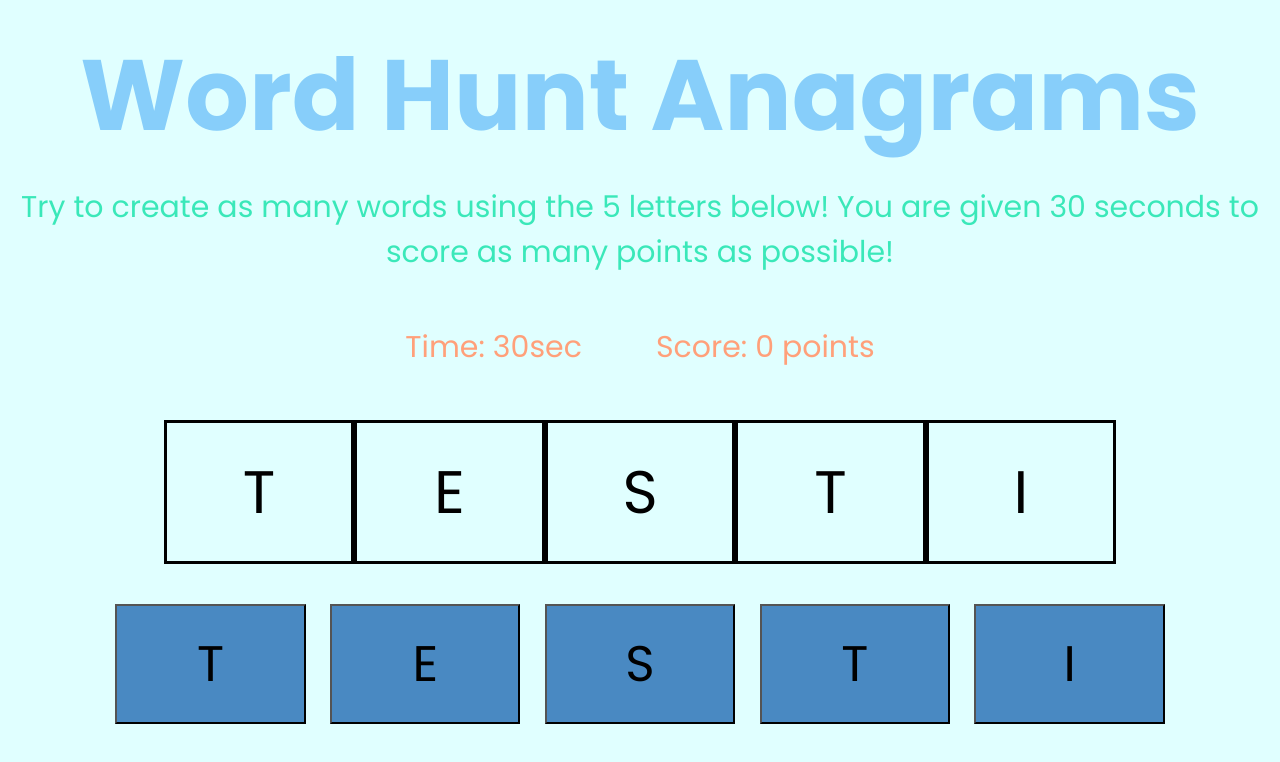
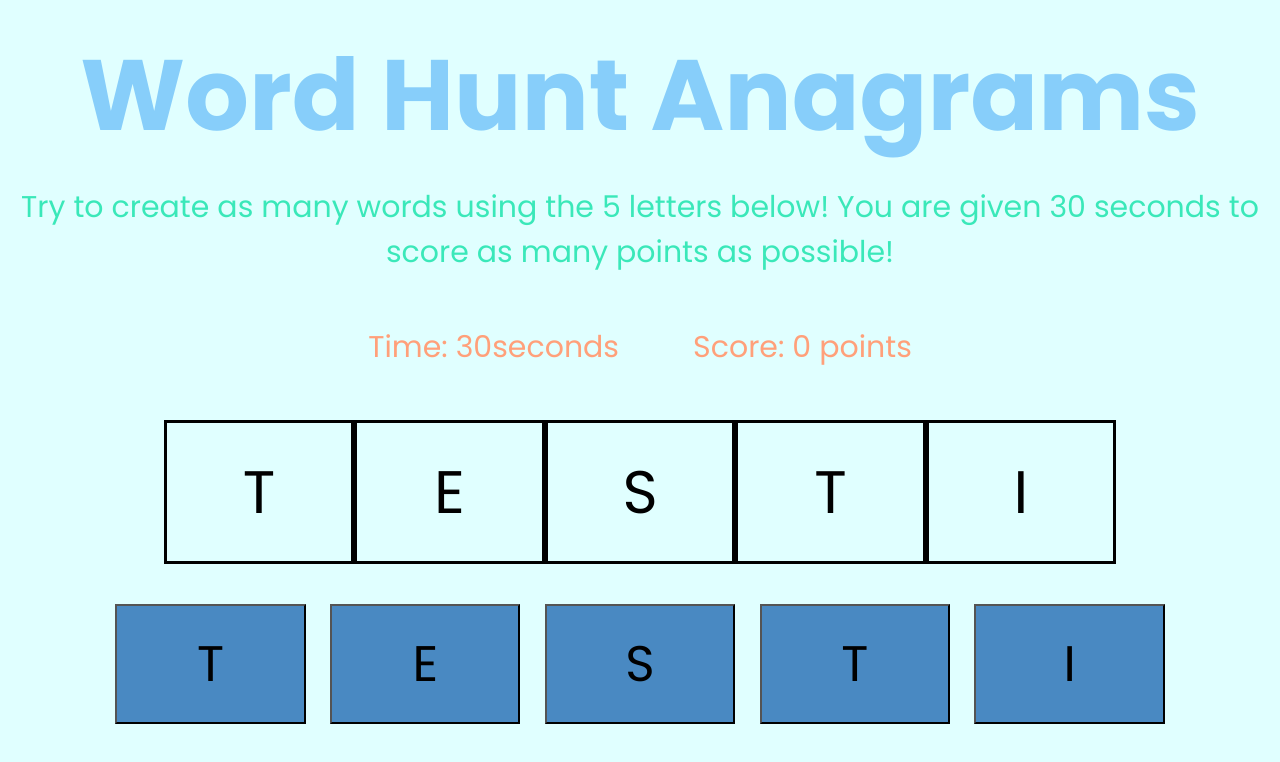
Before and after one commit to Tyanspops/FebServerProj, a website: page public/index.html in a window 1280 px wide. Drawn offline with Linux system fonts and the light colour scheme; files whose address does not match are found by name.

Commit message:
Update index.html

```diff
--- a/public/index.html
+++ b/public/index.html
@@ -10,7 +10,7 @@
         <br>
         <p id = "data">
             <span id = "timer">
-                Time: 30sec
+                Time: 30seconds
             </span>
             &nbsp;&nbsp;&nbsp;&nbsp;&nbsp;&nbsp;
             <span id = "score">
```
